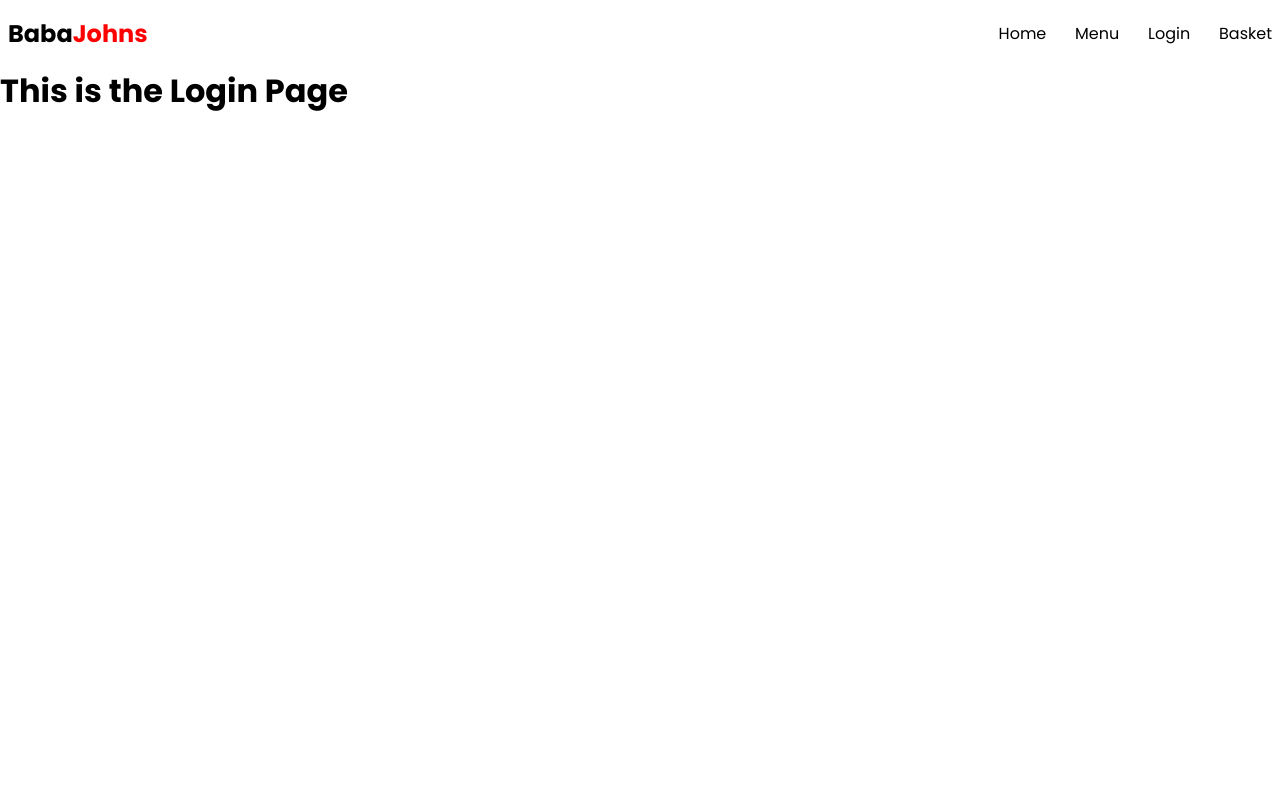
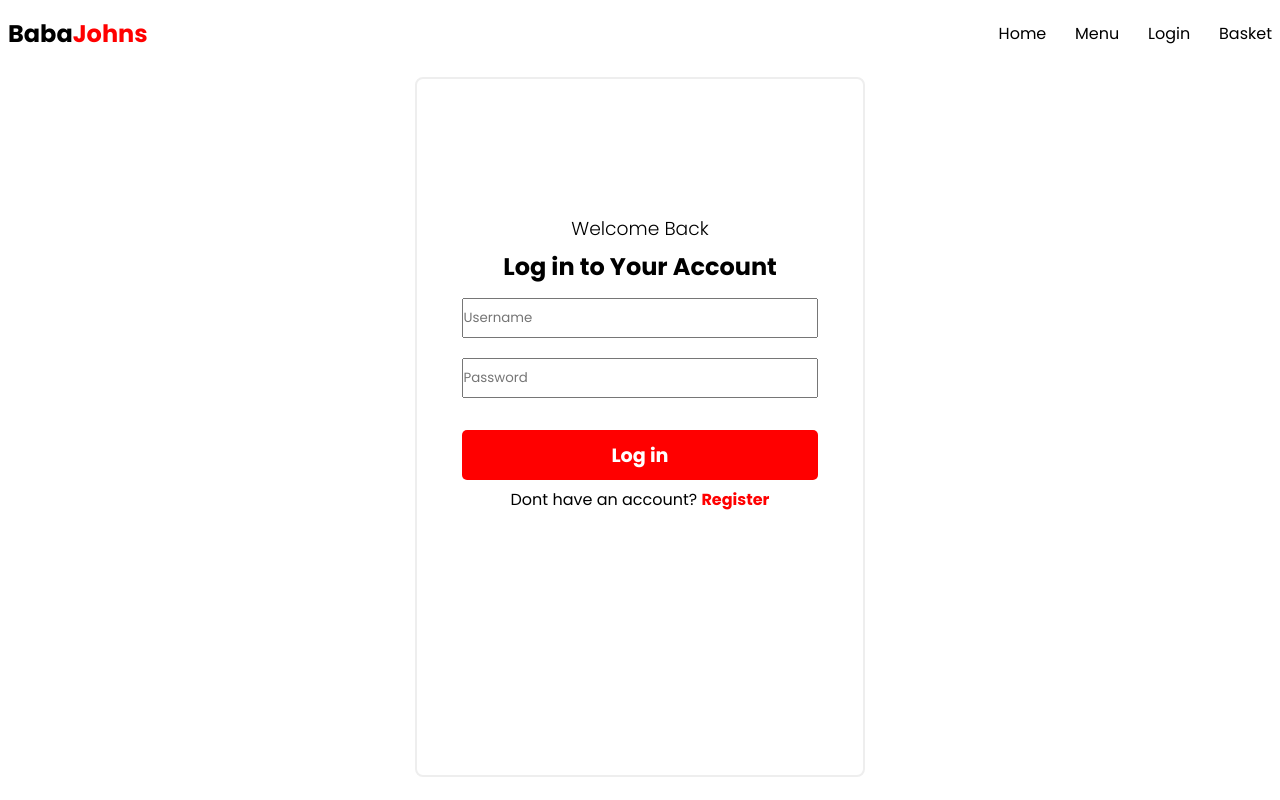
Before and after one commit to McGarry-A/Vue-Baba-Johns, a Vue app: page /login in a window 1280 px wide. Built offline with nearby package versions, Linux system fonts and the light colour scheme.

Commit message:
login register page

```diff
--- a/src/components/ProductDetails.vue
+++ b/src/components/ProductDetails.vue
@@ -1,7 +1,4 @@
 <template>
-  <!-- <h1>Product Details</h1>
-  <p>The section id is {{ id }}</p>
-  <p>The section Name is {{ sectionName }}</p> -->
   <FoodItem :products="products" :sectionName="sectionName" />
 </template>
 
--- a/src/views/Login.vue
+++ b/src/views/Login.vue
@@ -1,14 +1,88 @@
 <template>
-  <div class="Login">
-    <h1>This is the Login Page</h1>
+  <div v-if="1 === 1" class="login-page">
+    <div class="login-container">
+      <h3>Welcome Back</h3>
+      <h2>Log in to Your Account</h2>
+      <input placeholder="Username" />
+      <input placeholder="Password" />
+      <button>Log in</button>
+      <p>Dont have an account? <span>Register</span></p>
+    </div>
+  </div>
+  <div v-else class="login-page">
+    <div class="login-container">
+      <h3>Welcome to Baba Johns</h3>
+      <h2>Sign up for your Account</h2>
+      <input placeholder="Email" />
+      <input placeholder="Username" />
+      <input placeholder="Password" />
+      <button>Sign up</button>
+      <p>Already have an account?<span> Login</span></p>
+    </div>
   </div>
 </template>
 
 <script>
 // @ is an alias to /src
-
 export default {
   name: "Login",
   components: {},
 };
 </script>
+
+<style scoped>
+.login-page {
+  height: 90vh;
+  display: flex;
+  align-items: center;
+}
+.login-container {
+  display: flex;
+  flex-direction: column;
+  height: 700px;
+  width: 450px;
+  margin: 0 auto;
+  border: 2px solid #eee;
+  border-radius: 8px;
+  justify-content: space-evenly;
+  padding: 8em 0 16em 0;
+}
+
+h2 {
+  text-align: center;
+}
+
+h3 {
+  text-align: center;
+  font-weight: lighter;
+}
+
+input {
+  height: 40px;
+  width: 80%;
+  margin: 0.5em auto;
+}
+
+button {
+  height: 50px;
+  width: 80%;
+  margin: 1em auto 0 auto;
+  color: white;
+  background-color: red;
+  border: none;
+  font-weight: bold;
+  font-size: 1.2rem;
+  border-radius: 5px;
+  cursor: pointer;
+}
+
+p {
+  text-align: center;
+}
+
+span {
+  font-weight: bold;
+  color: red;
+  cursor: pointer;
+}
+</style>
```
